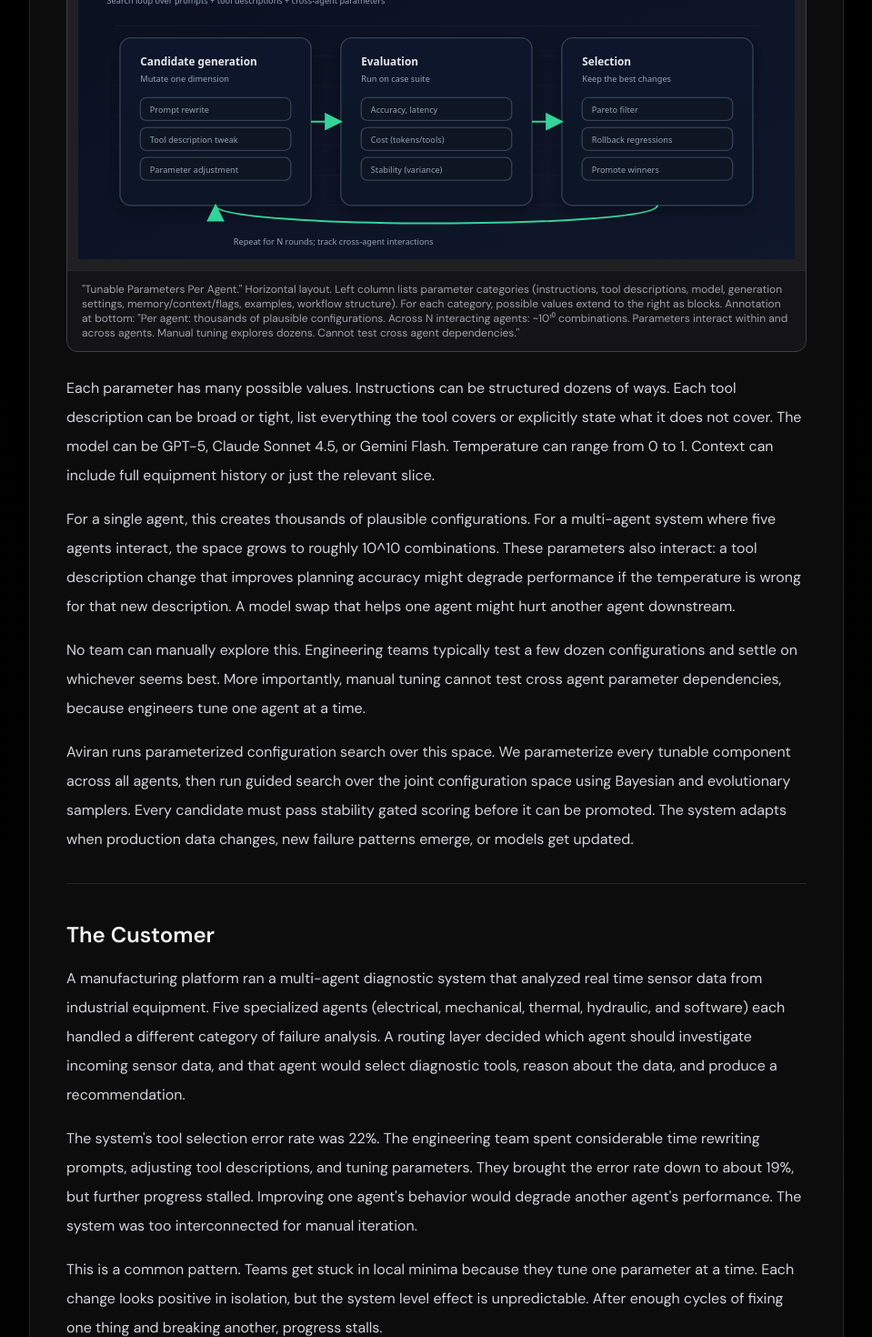
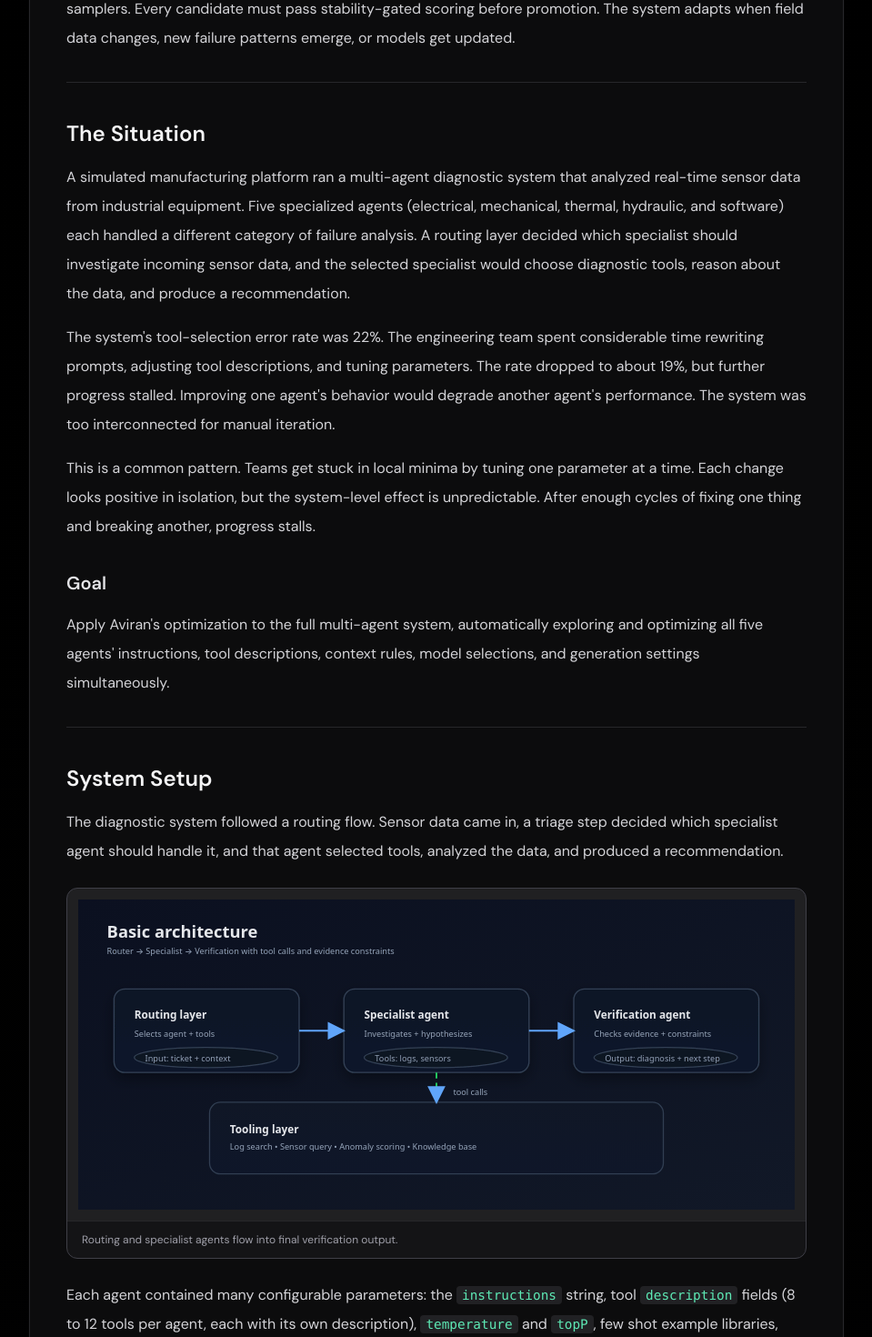
Before and after one commit to raghavtries/AviranLandingPage_fork, a React (Vite) app: page /cases in a window 1280 px wide. Shown: the part 1100-2570 px from the top of the page at 91% size, without its empty margins (160-1119 px from the left). Built offline with nearby package versions, Linux system fonts and the light colour scheme.

Commit message:
Refine cases copy and remove unused rounds figure

```diff
--- a/src/pages/CasesPage.tsx
+++ b/src/pages/CasesPage.tsx
@@ -27,27 +27,38 @@ function parseInline(text: string, keyPrefix: string): ReactNode[] {
   });
 }
 
-function renderFigure(label: string, index: number) {
+function getFigureCaption(label: string) {
+  if (/Tunable Parameters Per Agent/i.test(label)) {
+    return 'Per-agent parameter categories and candidate values explored by the optimizer.';
+  }
+  if (/Agent Architecture|Basic architecture/i.test(label)) {
+    return 'Routing and specialist agents flow into final verification output.';
+  }
+  return 'Experiment diagram.';
+}
+
+function renderFigure(label: string, index: number): ReactNode | null {
+  if (/Tunable Parameters Per Agent/i.test(label)) {
+    return null;
+  }
+
   const figureSource =
-    /Accuracy bar chart|Baseline vs Optimized/i.test(label)
-      ? '/cases/fig3_accuracy_bar.svg'
-      : /Basic architecture|Agent Architecture/i.test(label)
+    /Basic architecture|Agent Architecture/i.test(label)
       ? '/cases/fig1_pipeline_architecture.svg'
-      : /Optimization Rounds|Search Loop|Tunable Parameters Per Agent/i.test(label)
-        ? '/cases/fig2_mutation_space_bridge.svg'
-        : null;
+      : null;
+  if (!figureSource) {
+    return null;
+  }
 
   return (
     <figure
       key={`figure-${index}`}
       className="my-6 overflow-hidden rounded-xl border border-zinc-700 bg-zinc-900/70"
     >
-      {figureSource ? (
-        <img src={figureSource} alt={label} className="h-auto w-full bg-white/5 p-3" />
-      ) : (
-        <div className="p-4 text-sm text-zinc-400">Figure placeholder: {label}</div>
-      )}
-      <figcaption className="border-t border-zinc-800 px-4 py-3 text-xs text-zinc-400">{label}</figcaption>
+      <img src={figureSource} alt={label} className="h-auto w-full bg-white/5 p-3" />
+      <figcaption className="border-t border-zinc-800 px-4 py-3 text-xs text-zinc-400">
+        {getFigureCaption(label)}
+      </figcaption>
     </figure>
   );
 }
@@ -157,7 +168,10 @@ function renderContent(markdown: string) {
 
     const plainFigureMatch = trimmed.match(/^\[FIGURE:\s*(.+)\]$/i);
     if (plainFigureMatch) {
-      blocks.push(renderFigure(plainFigureMatch[1], blockIndex++));
+      const figure = renderFigure(plainFigureMatch[1], blockIndex++);
+      if (figure) {
+        blocks.push(figure);
+      }
       i += 1;
       continue;
     }
@@ -247,7 +261,10 @@ function renderContent(markdown: string) {
       const figureMatch = quoteText.match(/\*\*\[FIGURE:\s*(.+?)\]\*\*/i);
 
       if (figureMatch) {
-        blocks.push(renderFigure(figureMatch[1], blockIndex++));
+        const figure = renderFigure(figureMatch[1], blockIndex++);
+        if (figure) {
+          blocks.push(figure);
+        }
       } else {
         blocks.push(
           <blockquote
```
Also changed, not shown: public/cases/fig2_mutation_space_bridge.svg (deleted), src/pages/cases/content.txt.
